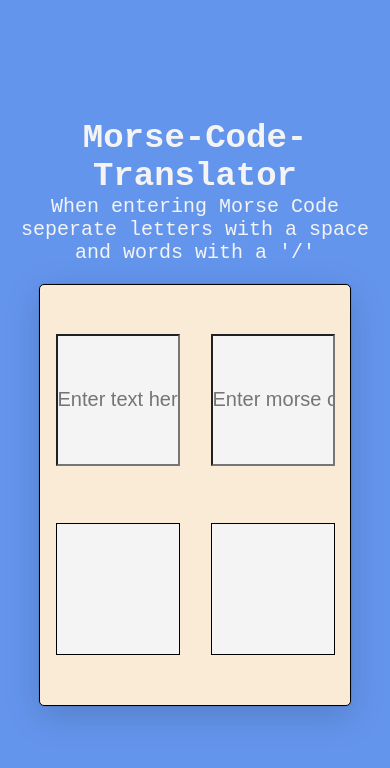
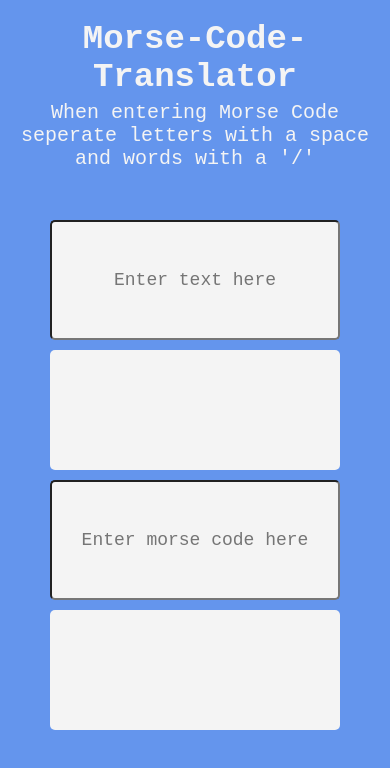
Before and after one commit to AndyBowerman/morse-code-translator, a website: page index.html in a window 390 px wide. Drawn offline with Linux system fonts and the light colour scheme.

Commit message:
amended styling to be mobile first

```diff
--- a/index.html
+++ b/index.html
@@ -5,12 +5,12 @@
     <meta http-equiv="X-UA-Compatible" content="IE=edge">
     <meta name="viewport" content="width=device-width, initial-scale=1.0">
     <title>Morse Code Translator</title>
-    <link rel="stylesheet" href="style.css">
+    <link rel="stylesheet" href="main.css">
 </head>
 <body>
-    <header style="text-align: center; font-family: monospace; color: #f4f4f4">
-        <h1 style="font-size: 34px">Morse-Code-Translator</h1>
-        <p style="font-size: 20px">When entering Morse Code seperate letters with a space and words with a '/'</p>
+    <header class="header">
+        <h1 class="header__h1">Morse-Code-Translator</h1>
+        <p class="header__text">When entering Morse Code seperate letters with a space and words with a '/'</p>
     </header>
 
     <main class="main">
--- /dev/null
+++ b/main.scss
@@ -0,0 +1,60 @@
+* {
+    margin: 0;
+    padding: 0;
+    box-sizing: border-box;
+}
+
+body {
+    height: 100vh;
+    font-family:monospace;
+    background-color: cornflowerblue;
+    padding: 10px;
+}
+
+.header {
+    width: 100%;
+    padding: 10px;
+    text-align: center;
+    color: #f4f4f4;
+
+    &__h1 {
+        font-size: 34px;
+    }
+
+    &__text {
+        font-size: 20px;
+        margin-top: 5px;
+    }
+}
+
+.main {
+    margin: 40px;
+
+    &__input {
+        width: 100%;
+        height: 120px;
+        padding: 10px;
+        background-color: #f4f4f4;
+        text-align: center;
+        border-radius: 5px;
+        font-family: monospace;
+        font-size: 18px;
+    }
+
+    &__output {
+        width: 100%;
+        height: 120px;
+        margin: 10px 0;
+        padding: 10px;
+        background-color: #f4f4f4;
+        text-align: center;
+        border-radius: 5px;
+        font-size: 18px;
+    }
+}
+
+@media screen and (min-width: 530px) {
+    .main__output {
+        margin: 20px 0;
+    }
+}
```
Also changed, not shown: main.css (added).
